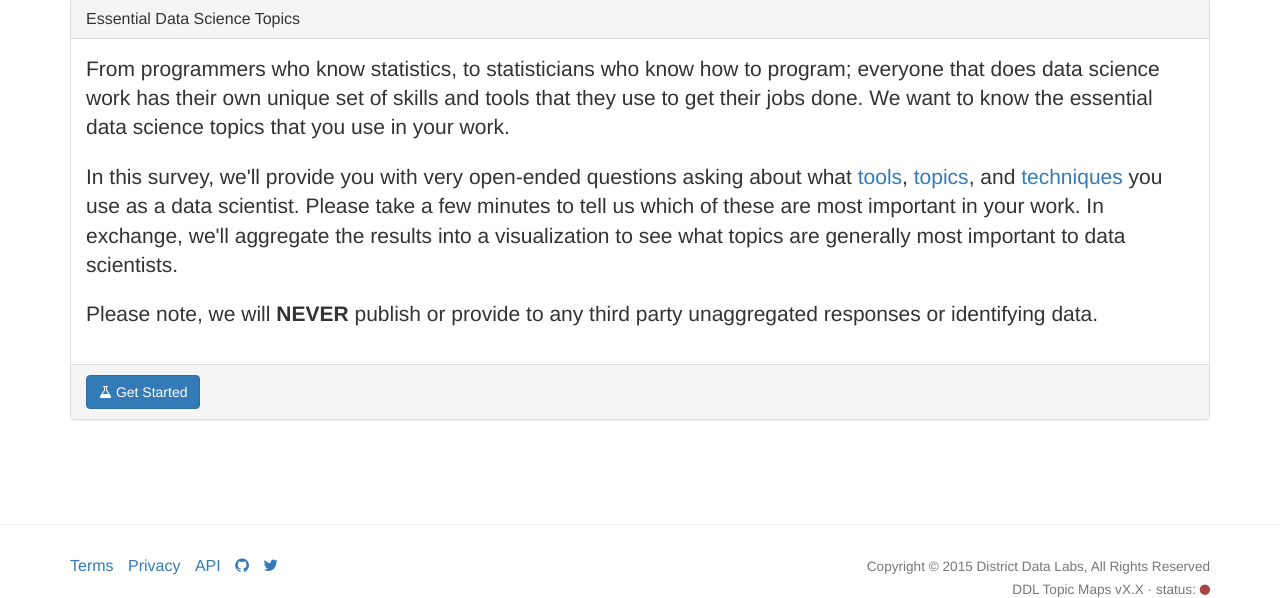
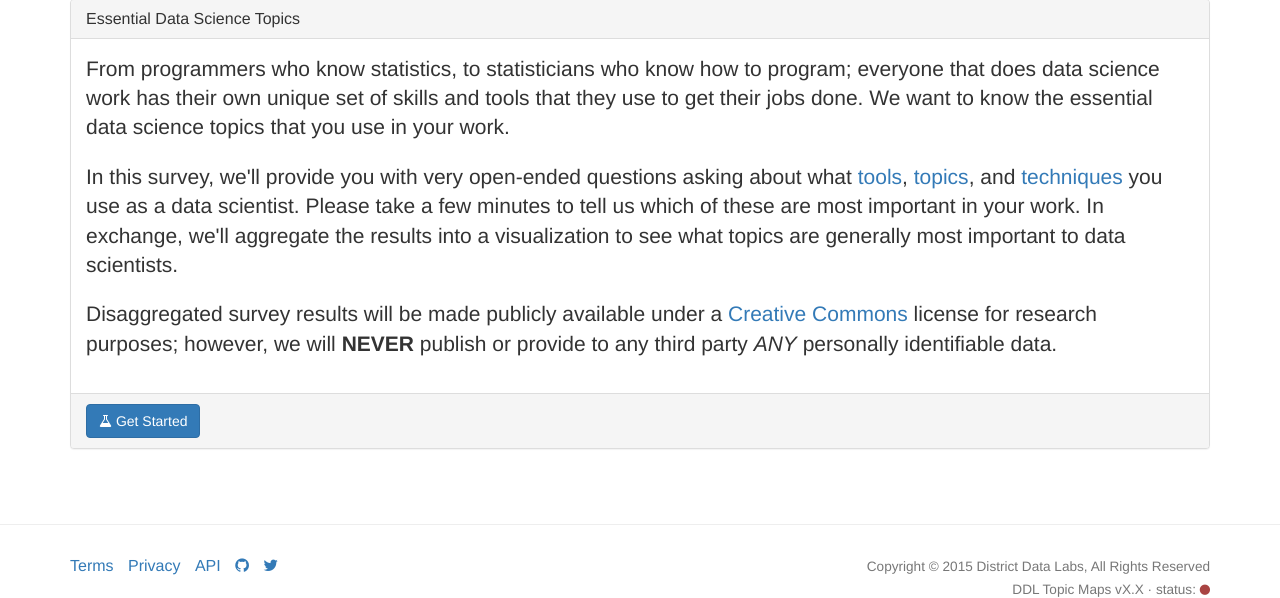
Before and after one commit to DistrictDataLabs/topicmaps, a Django app: page / in a window 1280 px wide. Shown: the part 170-768 px from the top of the page. Run offline with Django 3.2, Linux system fonts and the light colour scheme; parts of the project's set-up code (start-up, migrations or seed data) failed here and were passed over; some libraries are stand-ins or nearby versions.

Commit message:
wording change on front page

```diff
--- a/topicmaps/templates/site/home.html
+++ b/topicmaps/templates/site/home.html
@@ -47,8 +47,10 @@
               important in your work. In exchange, we'll aggregate the results into a visualization to see
               what topics are generally most important to data scientists.</p>
 
-            <p class="lead">Please note, we will <strong>NEVER</strong> publish or provide to any third party unaggregated responses or identifying data.</p>
-
+            <p class="lead">Disaggregated survey results will be made publicly available under a
+              <a href="http://creativecommons.org/licenses/by-nc-sa/4.0/" title="CC BY-NC-SA" target="_blank">Creative
+              Commons</a> license for research purposes; however, we will <strong>NEVER</strong> publish or
+              provide to any third party <em>ANY</em> personally identifiable data.</p>
           </div>
           <div class="panel-footer">
             <a href="{% url 'survey' %}" class="btn btn-large btn-primary">
```
